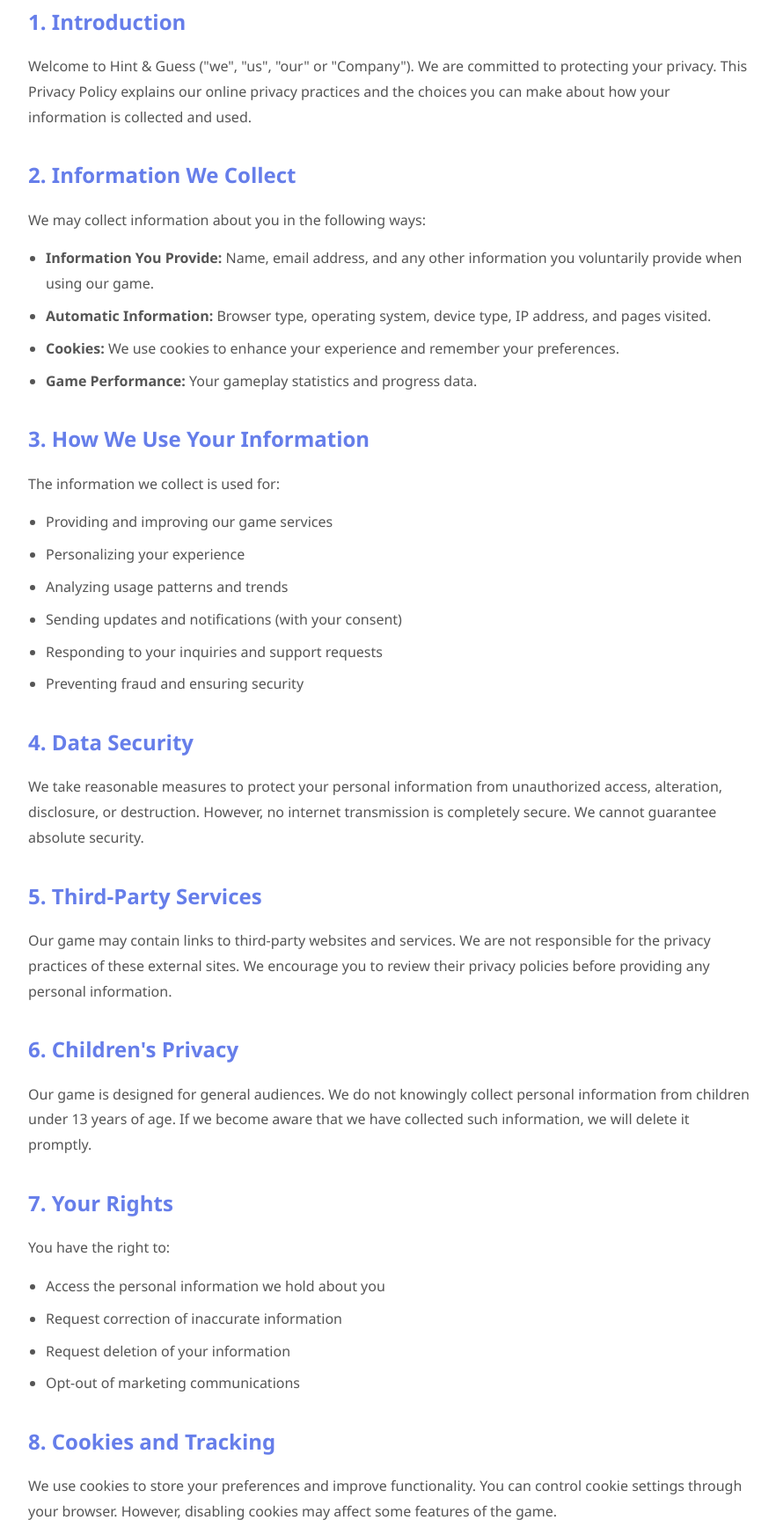
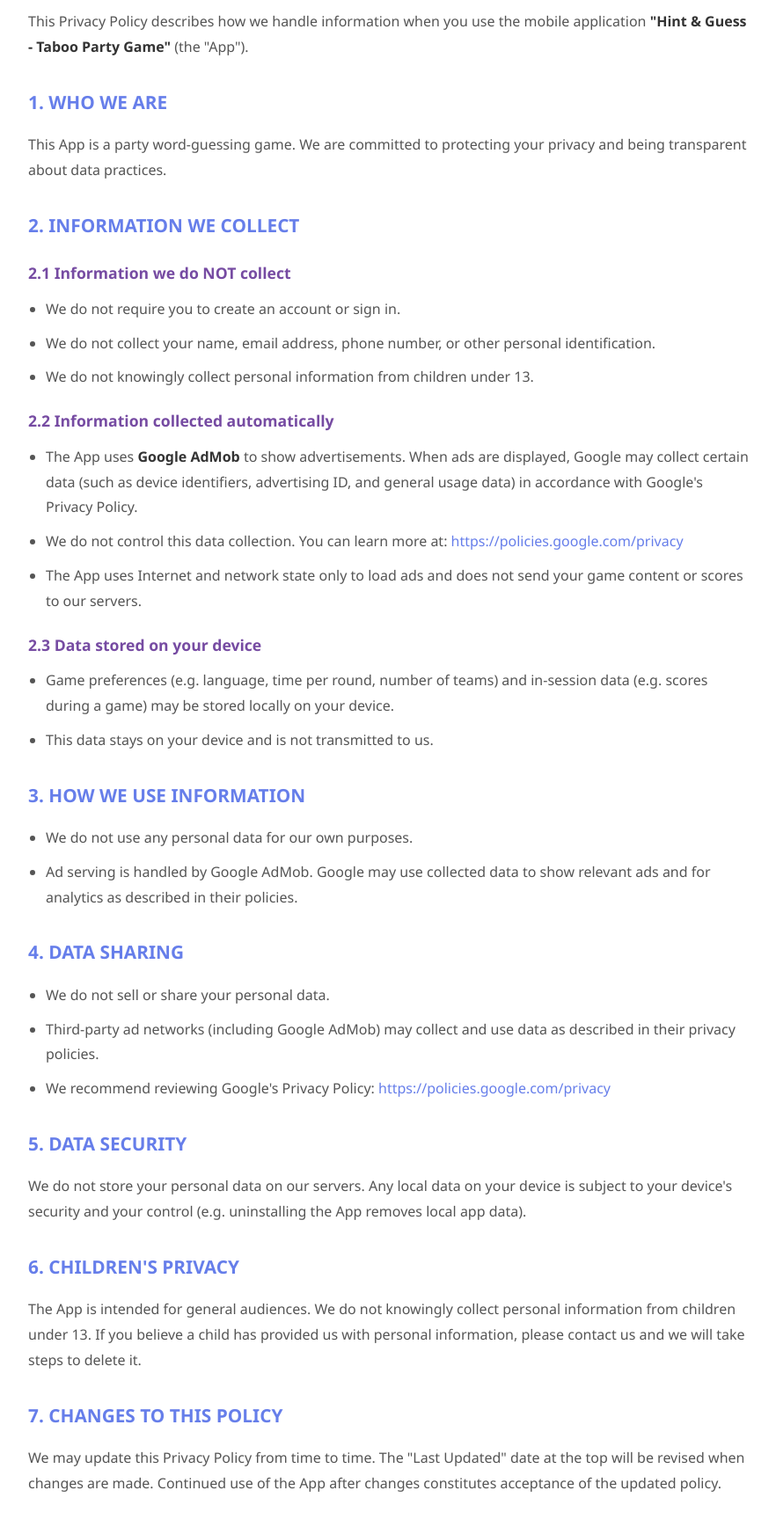
Before and after one commit to SagiriofGabi/Hint-and-guess-Taboo-party-game, a plain HTML site: page privacy-policy.html in a window 1280 px wide. Shown: the part 451-2187 px from the top of the page at 88% size, without its empty margins (198-1080 px from the left). Drawn offline with Linux system fonts and the light colour scheme.

Commit message:
Update privacy policy with actual app details

```diff
--- a/privacy-policy.html
+++ b/privacy-policy.html
@@ -14,11 +14,21 @@
             border-radius: 10px;
             line-height: 1.8;
         }
+        .privacy-policy h1 {
+            color: #667eea;
+            margin-bottom: 10px;
+            font-size: 2em;
+        }
+        .privacy-policy .last-updated {
+            color: #999;
+            font-size: 0.9em;
+            margin-bottom: 30px;
+        }
         .privacy-policy h2 {
             color: #667eea;
             margin-top: 30px;
             margin-bottom: 15px;
-            font-size: 1.5em;
+            font-size: 1.3em;
         }
         .privacy-policy p {
             margin-bottom: 15px;
@@ -29,8 +39,18 @@
             margin-bottom: 15px;
         }
         .privacy-policy li {
-            margin-bottom: 8px;
+            margin-bottom: 10px;
             color: #555;
+        }
+        .privacy-policy strong {
+            color: #333;
+        }
+        .privacy-policy a {
+            color: #667eea;
+            text-decoration: none;
+        }
+        .privacy-policy a:hover {
+            text-decoration: underline;
         }
     </style>
 </head>
@@ -46,79 +66,75 @@
         <div class="container">
             <div class="privacy-policy">
                 <h1>Privacy Policy</h1>
-                <p><strong>Last Updated: February 2024</strong></p>
+                <p class="last-updated"><strong>Last Updated:</strong> January 31, 2026</p>
+                <p>This Privacy Policy describes how we handle information when you use the mobile application <strong>"Hint & Guess - Taboo Party Game"</strong> (the "App").</p>
 
-                <h2>1. Introduction</h2>
+                <h2>1. WHO WE ARE</h2>
                 <p>
-                    Welcome to Hint & Guess ("we", "us", "our" or "Company"). We are committed to protecting your privacy. This Privacy Policy explains our online privacy practices and the choices you can make about how your information is collected and used.
+                    This App is a party word-guessing game. We are committed to protecting your privacy and being transparent about data practices.
                 </p>
 
-                <h2>2. Information We Collect</h2>
-                <p>We may collect information about you in the following ways:</p>
+                <h2>2. INFORMATION WE COLLECT</h2>
+
+                <h3 style="color: #764ba2; font-size: 1.1em; margin-top: 20px; margin-bottom: 10px;">2.1 Information we do NOT collect</h3>
                 <ul>
-                    <li><strong>Information You Provide:</strong> Name, email address, and any other information you voluntarily provide when using our game.</li>
-                    <li><strong>Automatic Information:</strong> Browser type, operating system, device type, IP address, and pages visited.</li>
-                    <li><strong>Cookies:</strong> We use cookies to enhance your experience and remember your preferences.</li>
-                    <li><strong>Game Performance:</strong> Your gameplay statistics and progress data.</li>
+                    <li>We do not require you to create an account or sign in.</li>
+                    <li>We do not collect your name, email address, phone number, or other personal identification.</li>
+                    <li>We do not knowingly collect personal information from children under 13.</li>
                 </ul>
 
-                <h2>3. How We Use Your Information</h2>
-                <p>The information we collect is used for:</p>
+                <h3 style="color: #764ba2; font-size: 1.1em; margin-top: 20px; margin-bottom: 10px;">2.2 Information collected automatically</h3>
                 <ul>
-                    <li>Providing and improving our game services</li>
-                    <li>Personalizing your experience</li>
-                    <li>Analyzing usage patterns and trends</li>
-                    <li>Sending updates and notifications (with your consent)</li>
-                    <li>Responding to your inquiries and support requests</li>
-                    <li>Preventing fraud and ensuring security</li>
+                    <li>The App uses <strong>Google AdMob</strong> to show advertisements. When ads are displayed, Google may collect certain data (such as device identifiers, advertising ID, and general usage data) in accordance with Google's Privacy Policy.</li>
+                    <li>We do not control this data collection. You can learn more at: <a href="https://policies.google.com/privacy" target="_blank">https://policies.google.com/privacy</a></li>
+                    <li>The App uses Internet and network state only to load ads and does not send your game content or scores to our servers.</li>
                 </ul>
 
-                <h2>4. Data Security</h2>
+                <h3 style="color: #764ba2; font-size: 1.1em; margin-top: 20px; margin-bottom: 10px;">2.3 Data stored on your device</h3>
+                <ul>
+                    <li>Game preferences (e.g. language, time per round, number of teams) and in-session data (e.g. scores during a game) may be stored locally on your device.</li>
+                    <li>This data stays on your device and is not transmitted to us.</li>
+                </ul>
+
+                <h2>3. HOW WE USE INFORMATION</h2>
+                <ul>
+                    <li>We do not use any personal data for our own purposes.</li>
+                    <li>Ad serving is handled by Google AdMob. Google may use collected data to show relevant ads and for analytics as described in their policies.</li>
+                </ul>
+
+                <h2>4. DATA SHARING</h2>
+                <ul>
+                    <li>We do not sell or share your personal data.</li>
+                    <li>Third-party ad networks (including Google AdMob) may collect and use data as described in their privacy policies.</li>
+                    <li>We recommend reviewing Google's Privacy Policy: <a href="https://policies.google.com/privacy" target="_blank">https://policies.google.com/privacy</a></li>
+                </ul>
+
+                <h2>5. DATA SECURITY</h2>
                 <p>
-                    We take reasonable measures to protect your personal information from unauthorized access, alteration, disclosure, or destruction. However, no internet transmission is completely secure. We cannot guarantee absolute security.
+                    We do not store your personal data on our servers. Any local data on your device is subject to your device's security and your control (e.g. uninstalling the App removes local app data).
                 </p>
 
-                <h2>5. Third-Party Services</h2>
+                <h2>6. CHILDREN'S PRIVACY</h2>
                 <p>
-                    Our game may contain links to third-party websites and services. We are not responsible for the privacy practices of these external sites. We encourage you to review their privacy policies before providing any personal information.
+                    The App is intended for general audiences. We do not knowingly collect personal information from children under 13. If you believe a child has provided us with personal information, please contact us and we will take steps to delete it.
                 </p>
 
-                <h2>6. Children's Privacy</h2>
+                <h2>7. CHANGES TO THIS POLICY</h2>
                 <p>
-                    Our game is designed for general audiences. We do not knowingly collect personal information from children under 13 years of age. If we become aware that we have collected such information, we will delete it promptly.
+                    We may update this Privacy Policy from time to time. The "Last Updated" date at the top will be revised when changes are made. Continued use of the App after changes constitutes acceptance of the updated policy.
                 </p>
 
-                <h2>7. Your Rights</h2>
-                <p>You have the right to:</p>
+                <h2>8. CONTACT US</h2>
+                <p>
+                    If you have questions about this Privacy Policy or the App, please contact us at:
+                </p>
                 <ul>
-                    <li>Access the personal information we hold about you</li>
-                    <li>Request correction of inaccurate information</li>
-                    <li>Request deletion of your information</li>
-                    <li>Opt-out of marketing communications</li>
+                    <li><strong>Email:</strong> <a href="mailto:mishradeewakar1998@gmail.com">mishradeewakar1998@gmail.com</a></li>
                 </ul>
 
-                <h2>8. Cookies and Tracking</h2>
-                <p>
-                    We use cookies to store your preferences and improve functionality. You can control cookie settings through your browser. However, disabling cookies may affect some features of the game.
-                </p>
-
-                <h2>9. Updates to This Policy</h2>
-                <p>
-                    We may update this Privacy Policy from time to time. Any changes will be posted on this page with an updated "Last Updated" date. Your continued use of the game constitutes acceptance of the updated policy.
-                </p>
-
-                <h2>10. Contact Us</h2>
-                <p>
-                    If you have questions about this Privacy Policy or our privacy practices, please contact us at:
-                </p>
-                <ul>
-                    <li>Email: support@hintandguess.com</li>
-                    <li>Website: www.hintandguess.com</li>
-                </ul>
-
-                <h2>11. Compliance</h2>
-                <p>
-                    This Privacy Policy complies with applicable data protection laws including GDPR and other relevant regulations. If you are located in the EU, you have additional rights under GDPR.
+                <hr style="margin: 40px 0; border: none; border-top: 1px solid #e0e0e0;">
+                <p style="margin-top: 30px; text-align: center; color: #999; font-size: 0.9em;">
+                    By using Hint & Guess - Taboo Party Game, you agree to this Privacy Policy.
                 </p>
             </div>
         </div>
```
